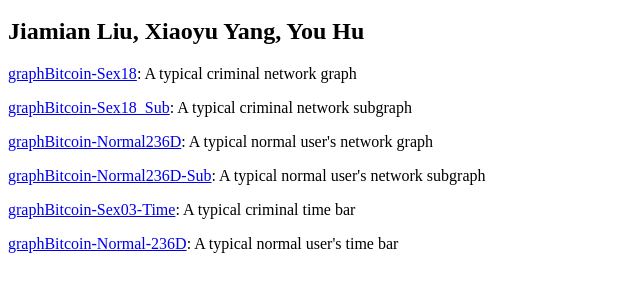
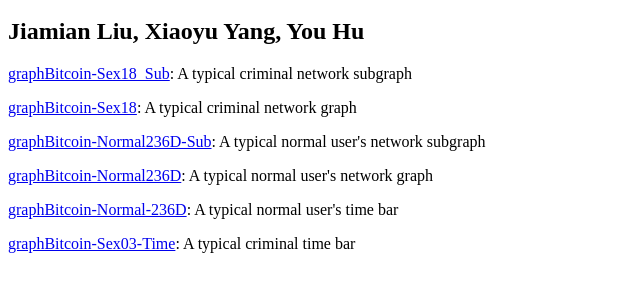
Before and after one commit to ljm0/BitcoinCriminality-DataProcessing-Visualization, a plain HTML site: page index.html in a window 1280 px wide. Shown: the part 48-340 px from the top of the page, without its empty margins (0-640 px from the left). Drawn offline with Linux system fonts and the light colour scheme.

Commit message:
modify index

```diff
--- a/index.html
+++ b/index.html
@@ -3,6 +3,13 @@
 <body>
 <h1>Group 11 Bitcoin Criminality</h1>
 <h2>Jiamian Liu, Xiaoyu Yang, You Hu</h2>
+
+<p><a href="IndexData/graphBitcoin-Sex18_Sub.html">graphBitcoin-Sex18_Sub</a>: A typical criminal network subgraph</p>
+<!-- <p>
+    Preview:
+    <img src="IndexData/Sex18-Sub.PNG" width="400" height="400" />
+</p> -->
+
 
 <p><a href="IndexData/graphBitcoin-Sex18.html">graphBitcoin-Sex18</a>: A typical criminal network graph</p>
 <!-- <p>
@@ -10,10 +17,12 @@
     <img src="IndexData/Sex18.PNG" width="400" height="400" />
 </p> -->
 
-<p><a href="IndexData/graphBitcoin-Sex18_Sub.html">graphBitcoin-Sex18_Sub</a>: A typical criminal network subgraph</p>
+
+<p><a href="IndexData/graphBitcoin-Normal236D-Sub.html">graphBitcoin-Normal236D-Sub</a>: A typical normal user's network
+    subgraph</p>
 <!-- <p>
     Preview:
-    <img src="IndexData/Sex18-Sub.PNG" width="400" height="400" />
+    <img src="IndexData/Normal236D-Sub.png" width="400" height="400" />
 </p> -->
 
 <p><a href="IndexData/graphBitcoin-Normal236D.html">graphBitcoin-Normal236D</a>: A typical normal user's network graph</p>
@@ -22,10 +31,10 @@
     <img src="IndexData/Normal236D.png" width="400" height="400" />
 </p> -->
 
-<p><a href="IndexData/graphBitcoin-Normal236D-Sub.html">graphBitcoin-Normal236D-Sub</a>: A typical normal user's network subgraph</p>
+<p><a href="IndexData/TimeBar-two-Normal-236D.html">graphBitcoin-Normal-236D</a>: A typical normal user's time bar</p>
 <!-- <p>
     Preview:
-    <img src="IndexData/Normal236D-Sub.png" width="400" height="400" />
+    <img src="IndexData/236DTime.png" width="400" height="600" />
 </p> -->
 
 <p><a href="IndexData/TimeBar-two-Sex03.html">graphBitcoin-Sex03-Time</a>: A typical criminal time bar</p>
@@ -34,11 +43,7 @@
     <img src="IndexData/Sex03Time.png" width="400" height="600" />
 </p> -->
 
-<p><a href="IndexData/TimeBar-two-Normal-236D.html">graphBitcoin-Normal-236D</a>: A typical normal user's time bar</p>
-<!-- <p>
-    Preview:
-    <img src="IndexData/236DTime.png" width="400" height="600" />
-</p> -->
+
 
 </body>
 </html>
```
